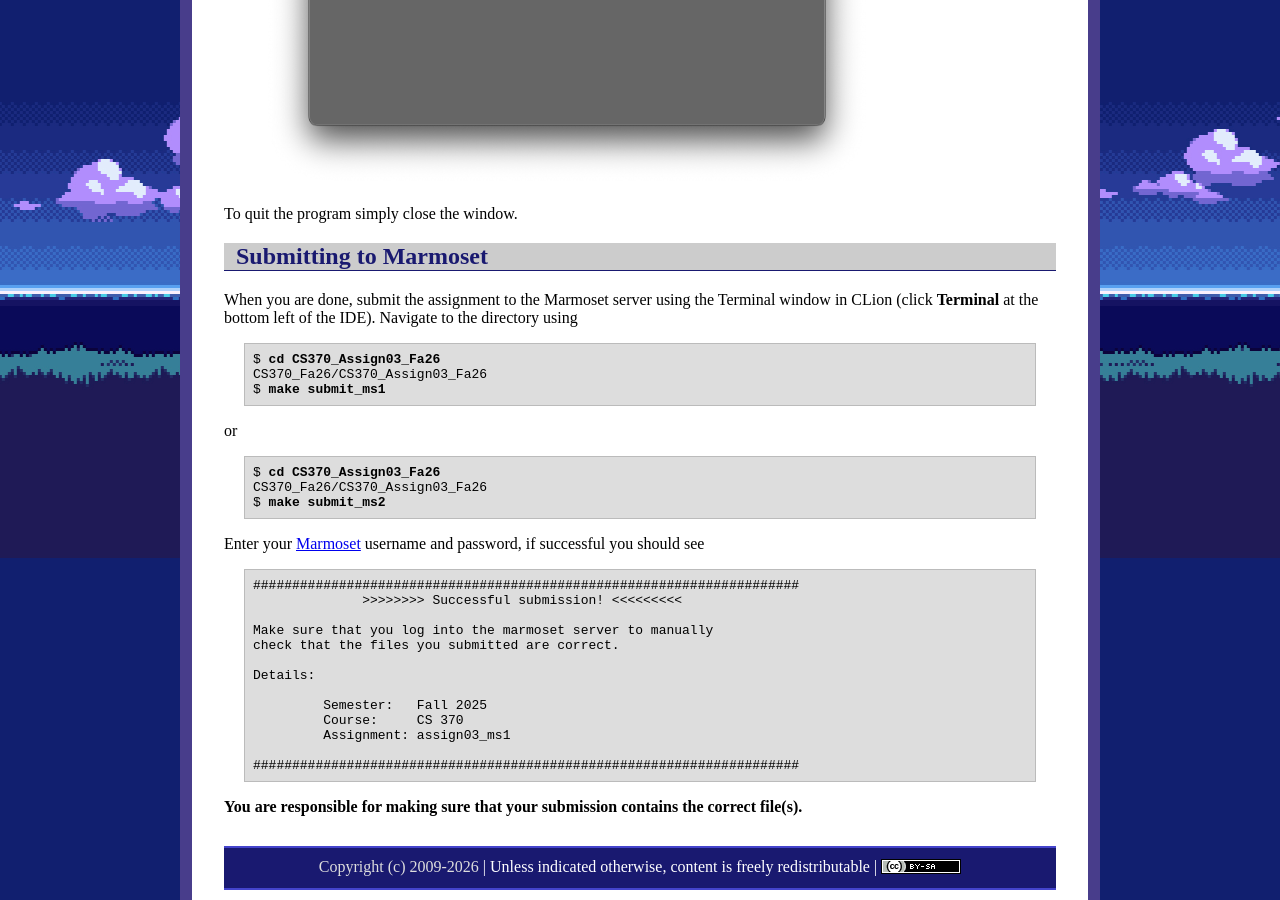
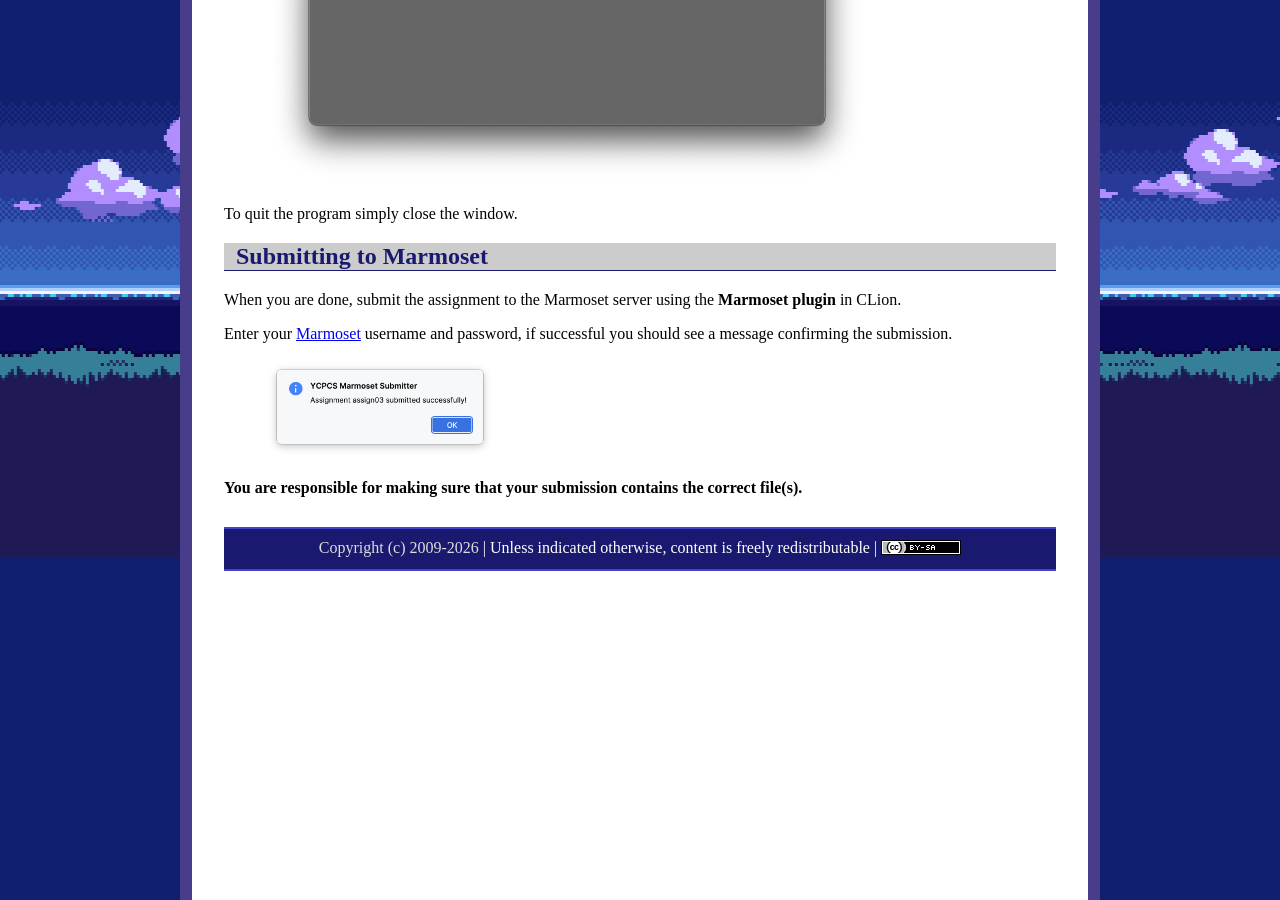
Before and after one commit to ycpcs/cs370-fall2026, a Jekyll site: the page built from assign/assign03.md, in a window 1280 px wide and 900 px high, scrolled down 3942 px. Built offline with Jekyll 4.4.1, drawn with Linux system fonts in a browser that asks for light colours.

Commit message:
fix assign 3
fix assign 3

```diff
--- a/assign/assign03.md
+++ b/assign/assign03.md
@@ -132,38 +132,10 @@ To quit the program simply close the window.
 
 ## Submitting to Marmoset
 
-When you are done, submit the assignment to the Marmoset server using the Terminal window in CLion (click **Terminal** at the bottom left of the IDE). Navigate to the directory using
+When you are done, submit the assignment to the Marmoset server using the **Marmoset plugin** in CLion.
 
-<pre>
-$ <b>cd CS370_Assign03_Fa26</b>
-CS370_Fa26/CS370_Assign03_Fa26
-$ <b>make submit_ms1</b>
-</pre>
+Enter your [Marmoset](https://cs.ycp.edu/marmoset) username and password, if successful you should see a message confirming the submission.
 
-or
-
-<pre>
-$ <b>cd CS370_Assign03_Fa26</b>
-CS370_Fa26/CS370_Assign03_Fa26
-$ <b>make submit_ms2</b>
-</pre>
-
-Enter your [Marmoset](https://cs.ycp.edu/marmoset) username and password, if successful you should see
-
-<pre>
-######################################################################
-              >>>>>>>> Successful submission! <<<<<<<<<
-
-Make sure that you log into the marmoset server to manually
-check that the files you submitted are correct.
-
-Details:
-
-         Semester:   Fall 2025
-         Course:     CS 370
-         Assignment: assign03_ms1
-
-######################################################################
-</pre>
+> <img src="images/assign03/Assign03Submit.png" alt="Submit Successful" height="100"/>
 
 **You are responsible for making sure that your submission contains the correct file(s).**
```
Also changed, not shown: assign/images/assign03/Assign03Submit.png (added).
